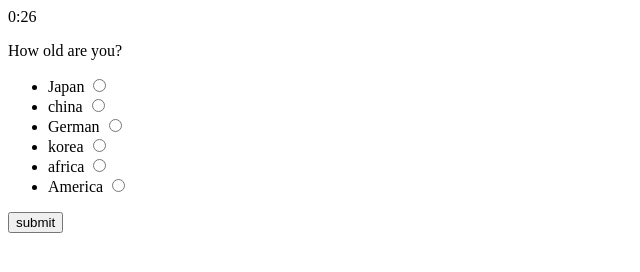
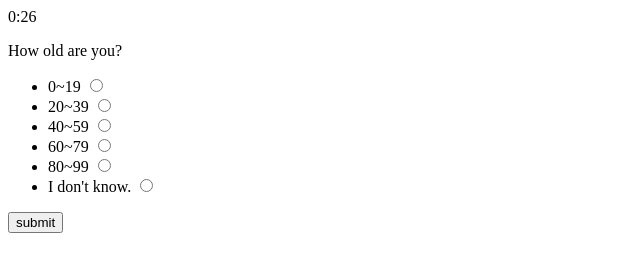
Before and after one commit to E24039106/MULTIMEDIA_INTERNET_Homework_2-1, a plain HTML site: page index.html in a window 1280 px wide. Shown: the full height of the page, 0-640 px from the left. Drawn offline with Linux system fonts and the light colour scheme.

Commit message:
Update index.html

```diff
--- a/index.html
+++ b/index.html
@@ -6,14 +6,14 @@
 <form id="contact-form" action="http://moeas.ee.ncku.edu.tw:8080/HW2/submitReply.aspx" method="post" target="_myFrame">
 <p>How old are you?
     <ul>
-      <li><label for="0~19">Japan</label> <input type="radio" name="optradio" id="japan" value="option1" ></li>
-      <li><label for="20~39">china</label> <input type="radio" name="optradio" id="china" value="option2"></li>
-      <li><label for="40~59">German</label> <input type="radio" name="optradio" id="German" value="option3"></li>
-      <li><label for="60~79">korea</label> <input type="radio" name="optradio" id="korea" value="option4"></li>
-      <li><label for="80~99">africa</label> <input type="radio" name="optradio" id="africa" value="option5"></li>
-	<li><label for="I don't know.">America</label> <input type="radio" name="optradio" id="America" value="option6"></li>
+      <li><label>0~19</label> <input type="radio" name="optradio" id="opt1" value="option1" ></li>
+      <li><label>20~39</label> <input type="radio" name="optradio" id="opt2" value="option2"></li>
+      <li><label>40~59</label> <input type="radio" name="optradio" id="opt3" value="option3"></li>
+      <li><label>60~79</label> <input type="radio" name="optradio" id="opt4" value="option4"></li>
+      <li><label>80~99</label> <input type="radio" name="optradio" id="opt5" value="option5"></li>
+      <li><label>I don't know.</label> <input type="radio" name="optradio" id="opt6" value="option6"></li>
     </ul>
-<input type="submit" value="submit" />
+<input type="submit" value="submit" onclick="showmessage()"/>
 </form>
 <script>
 var seconds = 30;
@@ -30,7 +30,7 @@ function timer() {
     document.getElementById('countdown').innerHTML = minutes + ":" + remainingSeconds;
     if (seconds == 0) {
         clearInterval(countdownTimer);
-        document.getElementById('countdown').innerHTML = "Timesup";
+        document.getElementById('countdown').innerHTML = "Time's up";
 	var frm = document.getElementById('contact-form');
         if (frm) {
           frm.submit();
@@ -40,6 +40,11 @@ function timer() {
         seconds--;
     }
 }
+function showmessage() {
+	if (seconds == 0) {
+		document.write("Time's up!")
+	}
+}
 var countdownTimer = setInterval('timer()', 1000);
 </script>
 
```
